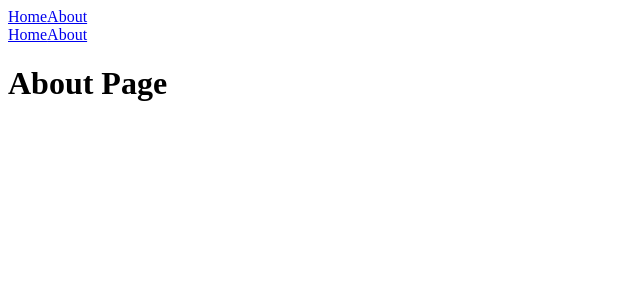
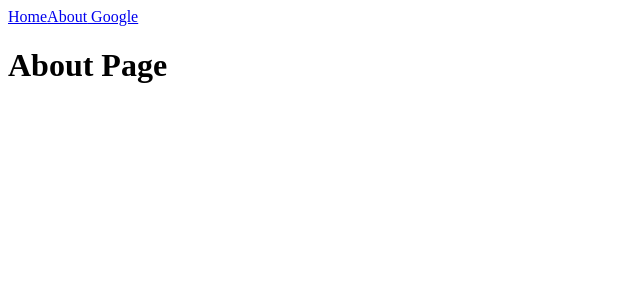
Before and after one commit to Takumikimura1899/nuxt3_basic_study, a Nuxt app: page /about in a window 1280 px wide. Shown: the top 300 px of the page, without its empty margins (0-640 px from the left). Built offline with nearby package versions, Linux system fonts and the light colour scheme.

Commit message:
link to target Props

```diff
--- a/components/Navbar.vue
+++ b/components/Navbar.vue
@@ -2,5 +2,6 @@
   <nav>
     <NuxtLink to="/">Home</NuxtLink>
     <NuxtLink to="/about">About</NuxtLink>
+    <NuxtLink to="https://google.com" target="_blank"> Google </NuxtLink>
   </nav>
 </template>
--- a/pages/about/index.vue
+++ b/pages/about/index.vue
@@ -1,7 +1,5 @@
 <template>
   <div>
-    <NuxtLayout>
-      <h1>About Page</h1>
-    </NuxtLayout>
+    <h1>About Page</h1>
   </div>
 </template>
```
